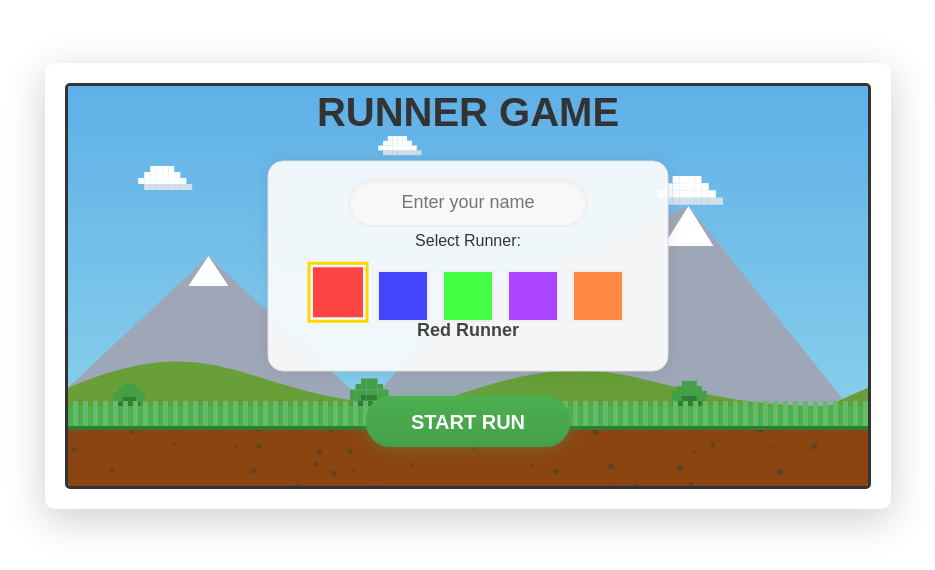
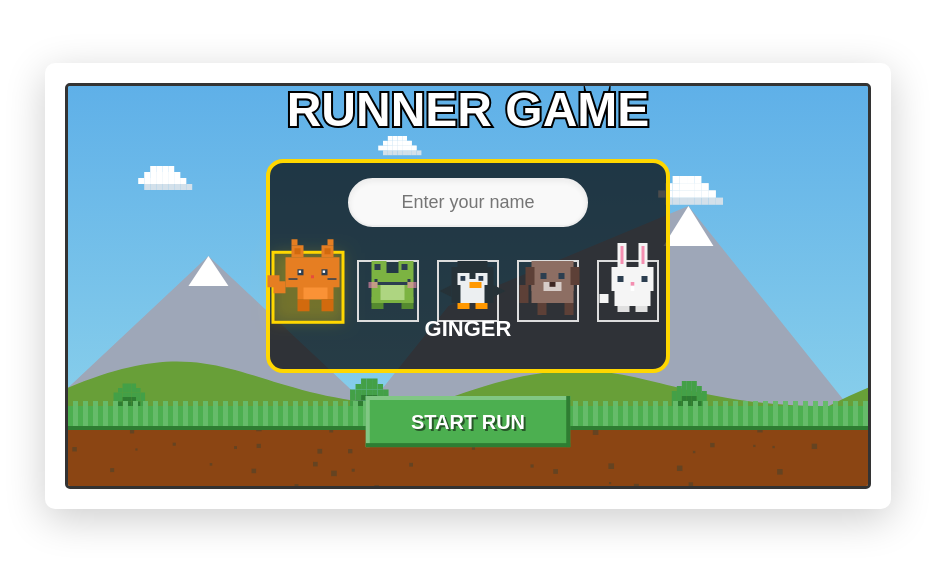
Before and after one commit to thorarinnjohannsson/runner-game, a plain HTML site: page index.html in a window 1280 px wide. Shown: the part 114-684 px from the top of the page, without its empty margins (172-1107 px from the left). Drawn offline with Linux system fonts and the light colour scheme.

Commit message:
gamee characters

```diff
--- a/index.html
+++ b/index.html
@@ -5,7 +5,7 @@
     <meta name="viewport" content="width=device-width, initial-scale=1.0, maximum-scale=1.0, user-scalable=no, viewport-fit=cover">
     <meta name="apple-mobile-web-app-capable" content="yes">
     <meta name="apple-mobile-web-app-status-bar-style" content="black-fullscreen">
-    <title>Runner Game</title>
+    <title>Animal Jump</title>
     <!-- Styles loaded dynamically by loader script to prevent caching -->
 </head>
 <body>
@@ -30,6 +30,7 @@
             var scripts = [
                 "js/mobile.js",
                 "js/background.js",
+                "js/characters.js",
                 "js/scoring.js",
                 "js/player.js",
                 "js/obstacle.js",
--- /dev/null
+++ b/js/characters.js
@@ -0,0 +1,272 @@
+// Character Drawing Functions (called by Player.draw)
+
+// --- CAT (The classic orange one) ---
+function drawCat(ctx, colors, p, animationFrame, isOnGround, legOffset) {
+    // 1. TAIL (Animated)
+    const tailWag = Math.sin(animationFrame * 3) * 4;
+    ctx.fillStyle = colors.fur;
+    // Tail base
+    ctx.fillRect(-2 * p, (4 * p) + tailWag, 2 * p, 2 * p);
+    // Tail tip
+    ctx.fillRect(-3 * p, (3 * p) + tailWag, 2 * p, 2 * p);
+
+    // 2. BACK LEGS (Left)
+    ctx.fillStyle = colors.furDark;
+    ctx.fillRect(2 * p + legOffset, 7 * p, 2 * p, 2 * p);
+
+    // 3. BODY
+    ctx.fillStyle = colors.fur;
+    ctx.fillRect(2 * p, 4 * p, 6 * p, 3 * p); // Main body
+
+    // Belly (Lighter)
+    ctx.fillStyle = colors.furLight;
+    ctx.fillRect(3 * p, 5 * p, 4 * p, 2 * p);
+
+    // 4. FRONT LEGS (Right)
+    ctx.fillStyle = colors.furDark;
+    ctx.fillRect(6 * p - legOffset, 7 * p, 2 * p, 2 * p);
+
+    // 5. HEAD
+    ctx.fillStyle = colors.fur;
+    ctx.fillRect(0, 0, 9 * p, 5 * p); // Big head box
+
+    // Ears
+    ctx.fillStyle = colors.fur;
+    ctx.fillRect(1 * p, -2 * p, 2 * p, 2 * p); // Left Ear base
+    ctx.fillRect(1 * p, -3 * p, 1 * p, 1 * p); // Left Ear tip
+
+    ctx.fillRect(6 * p, -2 * p, 2 * p, 2 * p); // Right Ear base
+    ctx.fillRect(7 * p, -3 * p, 1 * p, 1 * p); // Right Ear tip
+
+    // Ear Insides
+    ctx.fillStyle = colors.furDark;
+    ctx.fillRect(1.5 * p, -1.5 * p, 1 * p, 1 * p);
+    ctx.fillRect(6.5 * p, -1.5 * p, 1 * p, 1 * p);
+
+    // 6. FACE DETAILS
+    // Eyes
+    ctx.fillStyle = colors.black;
+    ctx.fillRect(2 * p, 2 * p, 1 * p, 1 * p); // Left Eye
+    ctx.fillRect(6 * p, 2 * p, 1 * p, 1 * p); // Right Eye
+
+    // Eye Shine
+    ctx.fillStyle = colors.white;
+    ctx.fillRect(2.2 * p, 2.2 * p, 0.4 * p, 0.4 * p);
+    ctx.fillRect(6.2 * p, 2.2 * p, 0.4 * p, 0.4 * p);
+
+    // Nose
+    ctx.fillStyle = colors.nose;
+    ctx.fillRect(4.5 * p - 1, 3 * p, 2, 2);
+
+    // Whiskers
+    ctx.fillStyle = colors.black;
+    ctx.fillRect(0.5 * p, 3.5 * p, 1.5 * p, 1); // Left
+    ctx.fillRect(7 * p, 3.5 * p, 1.5 * p, 1);   // Right
+}
+
+// --- FROG ---
+function drawFrog(ctx, colors, p, animationFrame, isOnGround, legOffset) {
+    // Color Palette Override
+    const c = {
+        skin: '#7CB342', // Green
+        belly: '#AED581', // Light Green
+        dark: '#558B2F', // Dark Green
+        eye: '#263238', // Dark Grey
+        cheek: '#F48FB1' // Pinkish
+    };
+
+    // Legs (Hopping)
+    ctx.fillStyle = c.dark;
+    // Back leg
+    ctx.fillRect(1 * p + legOffset, 6 * p, 2 * p, 2 * p);
+    // Front leg
+    ctx.fillRect(6 * p - legOffset, 6 * p, 2 * p, 2 * p);
+
+    // Body (Rounder)
+    ctx.fillStyle = c.skin;
+    ctx.fillRect(1 * p, 2 * p, 7 * p, 5 * p); // Main block
+
+    // Belly
+    ctx.fillStyle = c.belly;
+    ctx.fillRect(2.5 * p, 4 * p, 4 * p, 2.5 * p);
+
+    // Eyes (Protruding)
+    ctx.fillStyle = c.skin;
+    ctx.fillRect(1 * p, 0, 2.5 * p, 2 * p); // Left Eye Mount
+    ctx.fillRect(5.5 * p, 0, 2.5 * p, 2 * p); // Right Eye Mount
+
+    ctx.fillStyle = colors.black;
+    ctx.fillRect(1.5 * p, 0.5 * p, 1 * p, 1 * p); // Left Pupil
+    ctx.fillRect(6 * p, 0.5 * p, 1 * p, 1 * p); // Right Pupil
+
+    // Wide Smile
+    ctx.fillStyle = colors.black;
+    ctx.fillRect(2 * p, 3.5 * p, 5 * p, 0.5 * p); // Mouth Line
+    ctx.fillRect(1.5 * p, 3 * p, 0.5 * p, 0.5 * p); // Left corner
+    ctx.fillRect(7 * p, 3 * p, 0.5 * p, 0.5 * p); // Right corner
+
+    // Cheeks
+    ctx.fillStyle = 'rgba(244, 143, 177, 0.6)';
+    ctx.fillRect(0.5 * p, 3.5 * p, 1.5 * p, 1 * p);
+    ctx.fillRect(7 * p, 3.5 * p, 1.5 * p, 1 * p);
+}
+
+// --- PENGUIN ---
+function drawPenguin(ctx, colors, p, animationFrame, isOnGround, legOffset) {
+    // Penguin Palette
+    const c = {
+        body: '#263238', // Dark Blue/Black
+        belly: '#ECEFF1', // White-ish
+        beak: '#FF9800', // Orange
+        feet: '#FF9800'
+    };
+
+    // Feet (Waddling)
+    ctx.fillStyle = c.feet;
+    ctx.fillRect(2 * p + legOffset, 7 * p, 2 * p, 1 * p); // Left
+    ctx.fillRect(5 * p - legOffset, 7 * p, 2 * p, 1 * p); // Right
+
+    // Body (Oval-ish)
+    ctx.fillStyle = c.body;
+    ctx.fillRect(1 * p, 1 * p, 7 * p, 6 * p); // Main
+    ctx.fillRect(2 * p, 0, 5 * p, 1 * p); // Top rounding
+
+    // Belly (White Patch)
+    ctx.fillStyle = c.belly;
+    ctx.fillRect(2.5 * p, 3 * p, 4 * p, 4 * p);
+    ctx.fillRect(2 * p, 2 * p, 2 * p, 2 * p); // Face white left
+    ctx.fillRect(5 * p, 2 * p, 2 * p, 2 * p); // Face white right
+
+    // Eyes
+    ctx.fillStyle = colors.black;
+    ctx.fillRect(2.5 * p, 2.5 * p, 0.8 * p, 0.8 * p);
+    ctx.fillRect(5.5 * p, 2.5 * p, 0.8 * p, 0.8 * p);
+
+    // Beak
+    ctx.fillStyle = c.beak;
+    ctx.fillRect(4 * p, 3.5 * p, 2 * p, 1 * p);
+
+    // Wings (Flapping slightly)
+    const flap = Math.sin(animationFrame * 5) * 2;
+    ctx.fillStyle = c.body;
+    ctx.beginPath();
+    ctx.moveTo(1 * p, 4 * p);
+    ctx.lineTo(-1 * p - flap, 5 * p);
+    ctx.lineTo(1 * p, 6 * p);
+    ctx.fill(); // Left Wing
+
+    ctx.beginPath();
+    ctx.moveTo(8 * p, 4 * p);
+    ctx.lineTo(10 * p + flap, 5 * p);
+    ctx.lineTo(8 * p, 6 * p);
+    ctx.fill(); // Right Wing
+}
+
+// --- DOG ---
+function drawDog(ctx, colors, p, animationFrame, isOnGround, legOffset) {
+    // Dog Palette
+    const c = {
+        fur: '#8D6E63', // Brown
+        dark: '#5D4037', // Dark Brown (Ears/Spots)
+        nose: '#3E2723'
+    };
+
+    // Tail (Wagging fast)
+    const wag = Math.sin(animationFrame * 8) * 3;
+    ctx.fillStyle = c.dark;
+    ctx.fillRect(-1 * p, 4 * p + wag, 1.5 * p, 3 * p);
+
+    // Legs
+    ctx.fillStyle = c.dark;
+    ctx.fillRect(2 * p + legOffset, 7 * p, 1.5 * p, 2 * p);
+    ctx.fillRect(6.5 * p - legOffset, 7 * p, 1.5 * p, 2 * p);
+
+    // Body
+    ctx.fillStyle = c.fur;
+    ctx.fillRect(1 * p, 4 * p, 7 * p, 3 * p);
+
+    // Head (Boxy)
+    ctx.fillStyle = c.fur;
+    ctx.fillRect(1 * p, 0 * p, 7 * p, 5 * p);
+
+    // Floppy Ears
+    ctx.fillStyle = c.dark;
+    ctx.fillRect(0, 1 * p, 1.5 * p, 3 * p); // Left Ear
+    ctx.fillRect(7.5 * p, 1 * p, 1.5 * p, 3 * p); // Right Ear
+
+    // Face
+    ctx.fillStyle = colors.black;
+    ctx.fillRect(2.5 * p, 2 * p, 1 * p, 1 * p); // Eye L
+    ctx.fillRect(5.5 * p, 2 * p, 1 * p, 1 * p); // Eye R
+
+    // Snout
+    ctx.fillStyle = '#D7CCC8'; // Light snout
+    ctx.fillRect(3 * p, 3.5 * p, 3 * p, 1.5 * p);
+    ctx.fillStyle = c.nose;
+    ctx.fillRect(4 * p, 3.5 * p, 1 * p, 0.8 * p); // Nose
+}
+
+// --- RABBIT ---
+function drawRabbit(ctx, colors, p, animationFrame, isOnGround, legOffset) {
+    // Rabbit Palette
+    const c = {
+        fur: '#F5F5F5', // White/Cream
+        shadow: '#E0E0E0',
+        earInner: '#F48FB1', // Pink
+    };
+
+    // Bobbing tail
+    ctx.fillStyle = c.fur;
+    ctx.fillRect(-1 * p, 5.5 * p, 1.5 * p, 1.5 * p); // Fluffy tail
+
+    // Legs (Big hopping feet)
+    ctx.fillStyle = c.shadow;
+    const jumpLeg = isOnGround ? 0 : -2; // Tuck legs in air
+    ctx.fillRect(2 * p + legOffset, 7 * p + jumpLeg, 2 * p, 1.5 * p);
+    ctx.fillRect(5 * p - legOffset, 7 * p + jumpLeg, 2 * p, 1.5 * p);
+
+    // Body
+    ctx.fillStyle = c.fur;
+    ctx.fillRect(1.5 * p, 3.5 * p, 6 * p, 4 * p);
+
+    // Head
+    ctx.fillStyle = c.fur;
+    ctx.fillRect(1 * p, 1 * p, 7 * p, 4 * p);
+
+    // Ears (Long)
+    const earWiggle = Math.sin(animationFrame * 2) * 2;
+
+    // Left Ear
+    ctx.fillStyle = c.fur;
+    ctx.fillRect(2 * p, -3 * p, 1.5 * p, 4 * p);
+    ctx.fillStyle = c.earInner;
+    ctx.fillRect(2.5 * p, -2.5 * p, 0.5 * p, 3 * p);
+
+    // Right Ear
+    ctx.fillStyle = c.fur;
+    ctx.fillRect(5.5 * p, -3 * p, 1.5 * p, 4 * p);
+    ctx.fillStyle = c.earInner;
+    ctx.fillRect(6 * p, -2.5 * p, 0.5 * p, 3 * p);
+
+    // Face
+    ctx.fillStyle = colors.black;
+    ctx.fillRect(2 * p, 2.5 * p, 1 * p, 1 * p); // Eye L
+    ctx.fillRect(6 * p, 2.5 * p, 1 * p, 1 * p); // Eye R
+
+    // Nose (Pink triangle)
+    ctx.fillStyle = c.earInner;
+    ctx.fillRect(4.2 * p, 3.5 * p, 0.6 * p, 0.6 * p);
+
+    // Teeth
+    ctx.fillStyle = 'white';
+    ctx.fillRect(4.2 * p, 4.2 * p, 0.6 * p, 0.8 * p);
+}
+
+// Export functions for use in Player class
+window.CharacterDrawers = {
+    cat: drawCat,
+    frog: drawFrog,
+    penguin: drawPenguin,
+    dog: drawDog,
+    rabbit: drawRabbit
+};
--- a/js/main.js
+++ b/js/main.js
@@ -66,14 +66,17 @@ let shakeOffsetY = 0;
 // Selected character
 let selectedCharacter = null;
 
-// Character options (different colors)
+// Character options (Pixel Art)
 const characters = [
-    { name: 'Red Runner', color: '#FF4444' },
-    { name: 'Blue Bolt', color: '#4444FF' },
-    { name: 'Green Go', color: '#44FF44' },
-    { name: 'Purple Pro', color: '#AA44FF' },
-    { name: 'Orange Dash', color: '#FF8844' }
+    { id: 'cat', name: 'Ginger', color: '#E67E22' }, // Default
+    { id: 'frog', name: 'Hoppy', color: '#7CB342' },
+    { id: 'penguin', name: 'Waddle', color: '#263238' },
+    { id: 'dog', name: 'Barky', color: '#8D6E63' },
+    { id: 'rabbit', name: 'Cotton', color: '#F5F5F5' }
 ];
+
+// Expose characters globally for UI
+window.characters = characters;
 
 // Simple sound system using Web Audio API
 const audioContext = new (window.AudioContext || window.webkitAudioContext)();
@@ -387,7 +390,8 @@ function startNewGame() {
         PLAYER_START_Y,
         30,
         40,
-        selectedCharacter.color
+        selectedCharacter.color,
+        selectedCharacter.id || 'cat'
     );
 
     // Save selected character
--- a/js/ui.js
+++ b/js/ui.js
@@ -65,60 +65,62 @@ function drawStartScreen() {
     if (typeof drawRipples === 'function') drawRipples();
 
     // 1. Header
-    ctx.fillStyle = '#333';
-    ctx.font = `bold ${tight ? 28 : (mobile ? 36 : 40)}px Arial`;
+    // Use Pixel font look with shadow
+    ctx.fillStyle = 'white';
+    ctx.font = `bold ${tight ? 32 : (mobile ? 40 : 48)}px Arial`; // A pixel font would be better if loaded
     ctx.textAlign = 'center';
+
+    // Text Shadow/Border
+    ctx.strokeStyle = 'black';
+    ctx.lineWidth = 4;
+    ctx.strokeText('RUNNER GAME', center, headerY);
     ctx.fillText('RUNNER GAME', center, headerY);
 
     // 2. Player Card
-    // Card Background
-    ctx.fillStyle = 'rgba(255, 255, 255, 0.9)';
-    ctx.shadowColor = 'rgba(0,0,0,0.1)';
-    ctx.shadowBlur = 15;
+    // Card Background - Use a frame/box style instead of plain round rect
+    // Semi-transparent dark box
+    ctx.fillStyle = 'rgba(0, 0, 0, 0.7)';
     ctx.beginPath();
     ctx.roundRect(center - cardWidth/2, cardY, cardWidth, cardHeight, 15);
     ctx.fill();
-    ctx.shadowBlur = 0;
-    ctx.strokeStyle = '#ddd';
-    ctx.lineWidth = 1;
+
+    // Border for the card
+    ctx.strokeStyle = '#FFD700'; // Gold border
+    ctx.lineWidth = 4;
     ctx.stroke();
 
     // Character Selection Section
-    ctx.fillStyle = '#333';
-    ctx.font = `${tight ? 14 : 16}px Arial`;
-    ctx.fillText('Select Runner:', center, cardY + labelOffset);
+    ctx.fillStyle = '#FFD700';
+    ctx.font = `bold ${tight ? 14 : 16}px Arial`;
+    ctx.fillText('SELECT RUNNER', center, cardY + labelOffset - 30);
 
     // Draw Characters
-    drawCardCharacterSelection(center, cardY + charsOffset);
+    drawCardCharacterSelection(center, cardY + charsOffset - 10);
 
     // Selected Character Name
     if (selectedCharacter) {
-        ctx.fillStyle = '#444';
-        ctx.font = `bold ${tight ? 16 : 18}px Arial`;
-        ctx.fillText(selectedCharacter.name, center, cardY + nameOffset);
+        ctx.fillStyle = 'white';
+        ctx.font = `bold ${tight ? 18 : 22}px Arial`;
+        ctx.fillText(selectedCharacter.name.toUpperCase(), center, cardY + nameOffset);
     }
 
     // 3. Start Button (Pulsing)
     const pulse = 1 + Math.sin(Date.now() * 0.005) * 0.03;
     drawCardStartButton(center, buttonY, pulse);
-
-    // 4. Instructions
-    // Draw only if enough space (hide on tight/compact screens to avoid clutter)
-    if (h > 500) {
-        drawInstructionIcons(center, h - 30);
-    }
-
-    ctx.textAlign = 'left';
 }
 
 // Draw character selection in card
 function drawCardCharacterSelection(centerX, y) {
-    const charSize = 50;
-    const padding = 15;
-    const totalWidth = (charSize * characters.length) + (padding * (characters.length - 1));
+    // Ensure characters array is available
+    const charList = window.characters || (typeof characters !== 'undefined' ? characters : []);
+    if (!charList || charList.length === 0) return;
+
+    const charSize = 60; // Slightly larger
+    const padding = 20;
+    const totalWidth = (charSize * charList.length) + (padding * (charList.length - 1));
     const startX = centerX - (totalWidth / 2);
 
-    characters.forEach((char, index) => {
+    charList.forEach((char, index) => {
         const x = startX + (index * (charSize + padding));
 
         // Animation for selected
@@ -127,20 +129,66 @@ function drawCardCharacterSelection(centerX, y) {
              bounce = Math.abs(Math.sin(Date.now() * 0.005)) * 5;
         }
 
-        // Draw char
-        ctx.fillStyle = char.color;
-        ctx.fillRect(x, y - bounce, charSize, charSize);
+        // Selection Spotlight/Box
+        if (selectedCharacter === char) {
+            // Glow
+            ctx.shadowColor = '#FFD700';
+            ctx.shadowBlur = 15;
+            ctx.fillStyle = 'rgba(255, 215, 0, 0.2)';
+            ctx.fillRect(x - 5, y - 5 - bounce, charSize + 10, charSize + 10);
+            ctx.shadowBlur = 0;
 
-        // Selection Box
-        if (selectedCharacter === char) {
+            // Border
             ctx.strokeStyle = '#FFD700';
             ctx.lineWidth = 3;
-            ctx.strokeRect(x - 4, y - 4 - bounce, charSize + 8, charSize + 8);
+            ctx.strokeRect(x - 5, y - 5 - bounce, charSize + 10, charSize + 10);
         } else {
-            ctx.strokeStyle = '#eee';
+            // Unselected Border
+            ctx.strokeStyle = '#ddd';
             ctx.lineWidth = 2;
             ctx.strokeRect(x, y, charSize, charSize);
         }
+
+        // Draw Character Sprite (Preview)
+        // We create a dummy render function call to re-use the player drawing logic
+        // Scale factor for preview
+        const previewScale = 1.5;
+        const p = 4; // standard pixel size
+
+        ctx.save();
+        // Center inside the box
+        ctx.translate(x + charSize/2, y + charSize/2 - bounce);
+        ctx.scale(previewScale, previewScale);
+        // Adjust offset to center the sprite drawing which is usually relative to top-left
+        ctx.translate(-15, -20);
+
+        const colors = {
+            fur: char.color,
+            // Generate variations if not provided (simple darkening/lightening)
+            furDark: adjustColor(char.color, -20),
+            furLight: adjustColor(char.color, 20),
+            white: '#FFFFFF',
+            black: '#2C3E50',
+            nose: char.id === 'penguin' ? '#FF9800' : '#E74C3C'
+        };
+
+        // Select drawing function safely
+        let drawFunc = null;
+        if (window.CharacterDrawers) {
+            drawFunc = window.CharacterDrawers[char.id] || window.CharacterDrawers['cat'];
+        }
+
+        // Fallback if drawFunc is still missing
+        if (typeof drawFunc === 'function') {
+            // Static pose
+            drawFunc(ctx, colors, p, 0, true, 0);
+        } else {
+            // Fallback rectangle if drawing logic fails
+            ctx.fillStyle = char.color;
+            ctx.fillRect(0, 0, 30, 40);
+        }
+
+        ctx.restore();
 
         // Update Hit Area
         char.hitArea = {
@@ -152,29 +200,58 @@ function drawCardCharacterSelection(centerX, y) {
     });
 }
 
+// Helper to darken/lighten hex color
+function adjustColor(color, amount) {
+    let usePound = false;
+    if (color[0] == "#") {
+        color = color.slice(1);
+        usePound = true;
+    }
+    let num = parseInt(color, 16);
+    let r = (num >> 16) + amount;
+    if (r > 255) r = 255; else if (r < 0) r = 0;
+    let b = ((num >> 8) & 0x00FF) + amount;
+    if (b > 255) b = 255; else if (b < 0) b = 0;
+    let g = (num & 0x0000FF) + amount;
+    if (g > 255) g = 255; else if (g < 0) g = 0;
+    return (usePound ? "#" : "") + (g | (b << 8) | (r << 16)).toString(16).padStart(6,'0');
+}
+
 // Draw pulsing start button
 function drawCardStartButton(centerX, y, scale = 1) {
     const width = 200 * scale;
     const height = 50 * scale;
     const x = centerX - width/2;
 
-    // Gradient
-    const gradient = ctx.createLinearGradient(x, y, x, y + height);
-    gradient.addColorStop(0, '#4CAF50');
-    gradient.addColorStop(1, '#45a049');
+    // Pixelated Button Style
+    // Main color
+    ctx.fillStyle = '#4CAF50';
+    ctx.fillRect(x, y, width, height);
 
-    ctx.fillStyle = gradient;
-    ctx.shadowColor = 'rgba(76, 175, 80, 0.4)';
-    ctx.shadowBlur = 15;
-    ctx.beginPath();
-    ctx.roundRect(x, y, width, height, 25);
-    ctx.fill();
+    // Highlights/Shadows (3D effect)
+    const border = 4;
+
+    // Light Top/Left
+    ctx.fillStyle = '#81C784';
+    ctx.fillRect(x, y, width, border);
+    ctx.fillRect(x, y, border, height);
+
+    // Dark Bottom/Right
+    ctx.fillStyle = '#2E7D32';
+    ctx.fillRect(x, y + height - border, width, border);
+    ctx.fillRect(x + width - border, y, border, height);
+
+    // Text
+    ctx.fillStyle = 'white';
+    ctx.font = 'bold 20px Arial'; // Or use a pixel font if available
+    ctx.textAlign = 'center';
+    ctx.shadowColor = 'rgba(0,0,0,0.5)';
     ctx.shadowBlur = 0;
-
-    ctx.fillStyle = 'white';
-    ctx.font = 'bold 20px Arial';
-    ctx.textAlign = 'center';
+    ctx.shadowOffsetX = 2;
+    ctx.shadowOffsetY = 2;
     ctx.fillText('START RUN', centerX, y + 33);
+    ctx.shadowOffsetX = 0;
+    ctx.shadowOffsetY = 0;
 
     // Hit area
     window.startButton = {
```
Also changed, not shown: js/player.js (+7 -67 lines).
